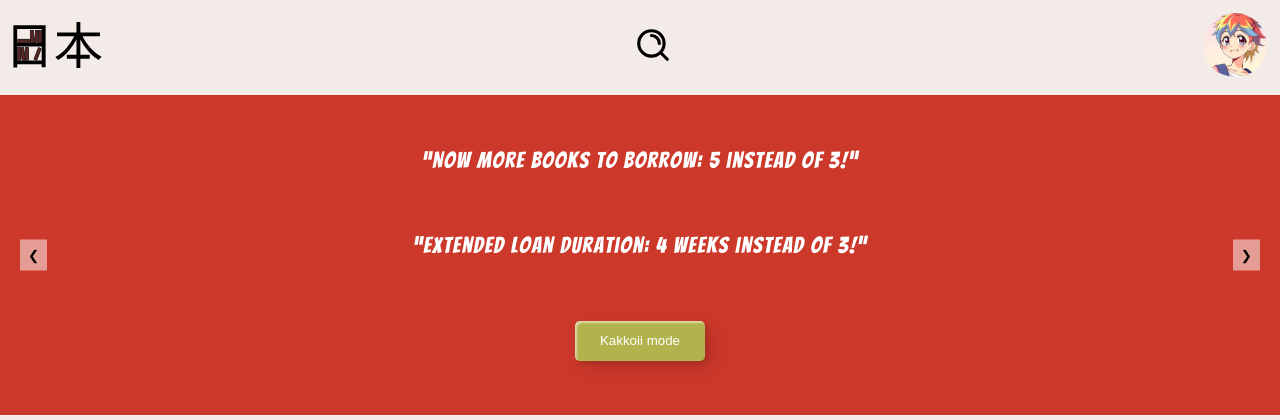
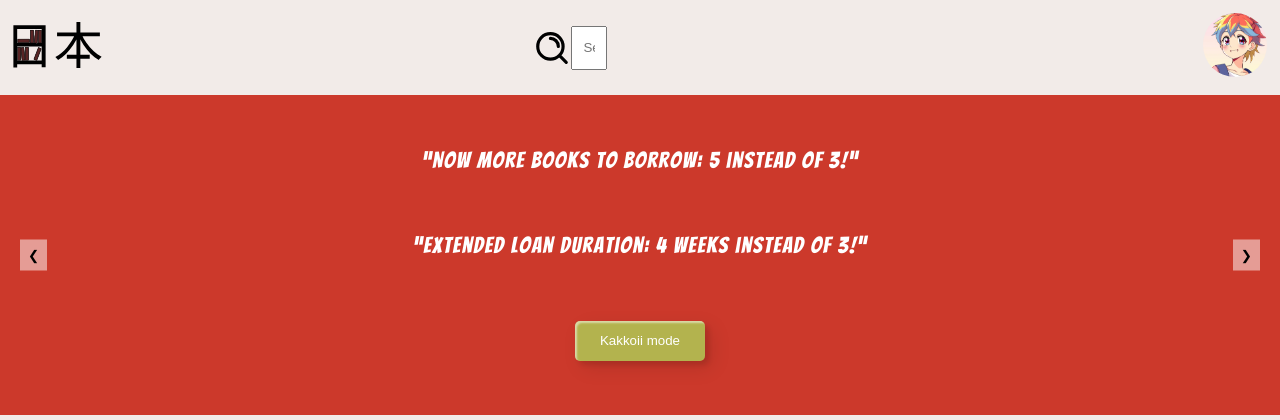
Before and after one commit to Jackmaa/nihon-ECF-3, a PHP site: page / in a window 1280 px wide. Shown: the top 420 px of the page. Run offline with PHP 8.4, Linux system fonts and the light colour scheme; data that the repository does not hold is empty; some libraries are stand-ins or nearby versions; some web fonts are replaced.

Commit message:
search bar coming

```diff
--- a/public/asset/css/styles.css
+++ b/public/asset/css/styles.css
@@ -634,7 +634,11 @@ footer > p {
   .menu-desktop figure:nth-of-type(1) a img {
     width: 7vw;
   }
-  .menu-desktop figure:nth-of-type(2) a img {
+  .menu-desktop figure:nth-of-type(2) {
+    display: flex;
+    flex-direction: row;
+  }
+  .menu-desktop figure:nth-of-type(2) img {
     width: 3vw;
   }
   .menu-desktop figure:nth-of-type(3) a img {
@@ -683,6 +687,16 @@ footer > p {
   .menu-desktop .profile.active .dropdown {
     display: block;
   }
+  .menu-desktop input {
+    color: #333;
+    width: 5%;
+    height: 5vh;
+    padding: 0 10px;
+  }
+  .menu-desktop input:focus {
+    border-color: blue;
+    width: 100%;
+  }
 }
 @media (min-width: 1440px) {
   /*
@@ -720,10 +734,6 @@ footer > p {
 ***********CONTACT PAGE************
 **********************************
 */
-figure {
-  text-align: center;
-}
-
 .formulaire {
   display: flex;
   flex-direction: column;
--- a/public/asset/css/styles.scss
+++ b/public/asset/css/styles.scss
@@ -717,9 +717,13 @@ padding: 0 20px;
       width: 7vw;
     }
 
-    figure:nth-of-type(2) a img {
+    figure:nth-of-type(2) {
+    display: flex;
+    flex-direction: row;
+    img {
       width: 3vw;
     }
+  }
 
     figure:nth-of-type(3) a img {
       width: 5vw;
@@ -773,6 +777,17 @@ padding: 0 20px;
 
       &.active .dropdown {
         display: block;
+      }
+    }
+
+    input {
+      color: #333;
+      width: 5%;
+      height: 5vh;
+      padding: 0 10px;
+      &:focus{
+        border-color: blue;
+        width: 100%;
       }
     }
   }
@@ -1098,9 +1113,6 @@ padding: 0 20px;
 **********************************
 */
 
-figure{
-    text-align: center;
-}
 .formulaire{
     display:flex;
     flex-direction: column;
--- a/view/template_part/header.php
+++ b/view/template_part/header.php
@@ -36,7 +36,7 @@
         <section class="menu-desktop">
             <div>
                 <figure><a href="#"><img src="public\asset\img\logo.svg" alt="Logo"></a></figure>
-                <figure><a href="#"><img src="public\asset\img\search.svg" alt="loup"></a></figure>
+                <figure><img src="public\asset\img\search.svg" alt="loup"><input type="text" name="search" id="search" placeholder="Search"></figure>
                 <figure class="profile" >
                     <a href="#"><img src="public\asset\img\profile_picture.webp" alt="profile picture"></a>
                 <div class="dropdown">
```
Also changed, not shown: 1 other file.
